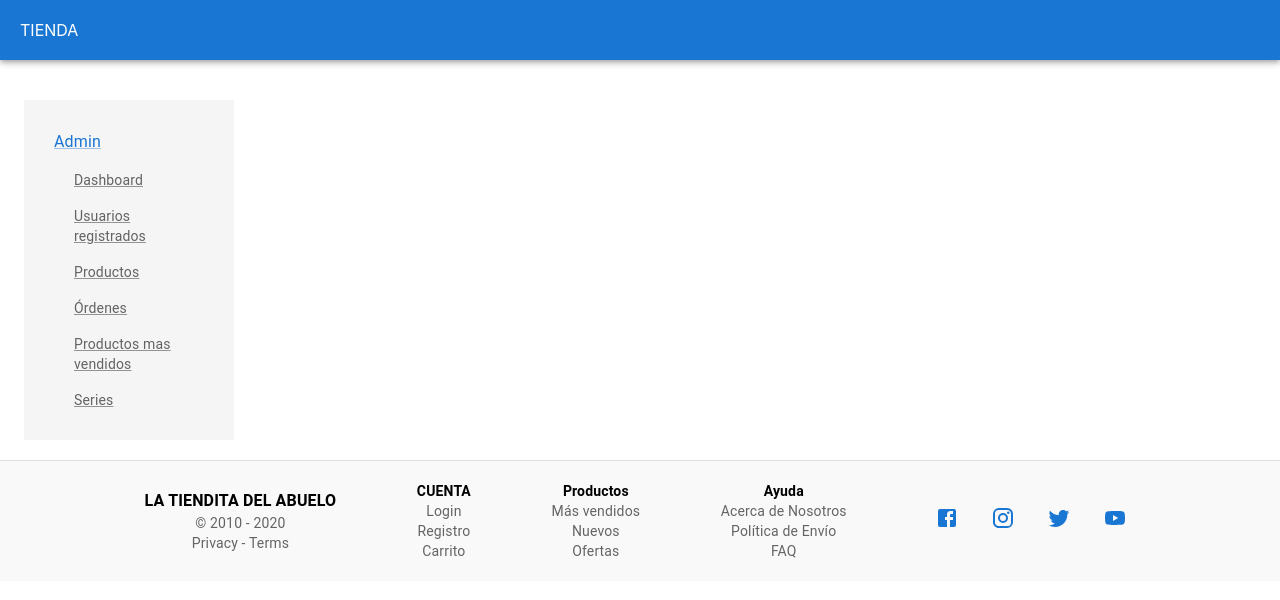
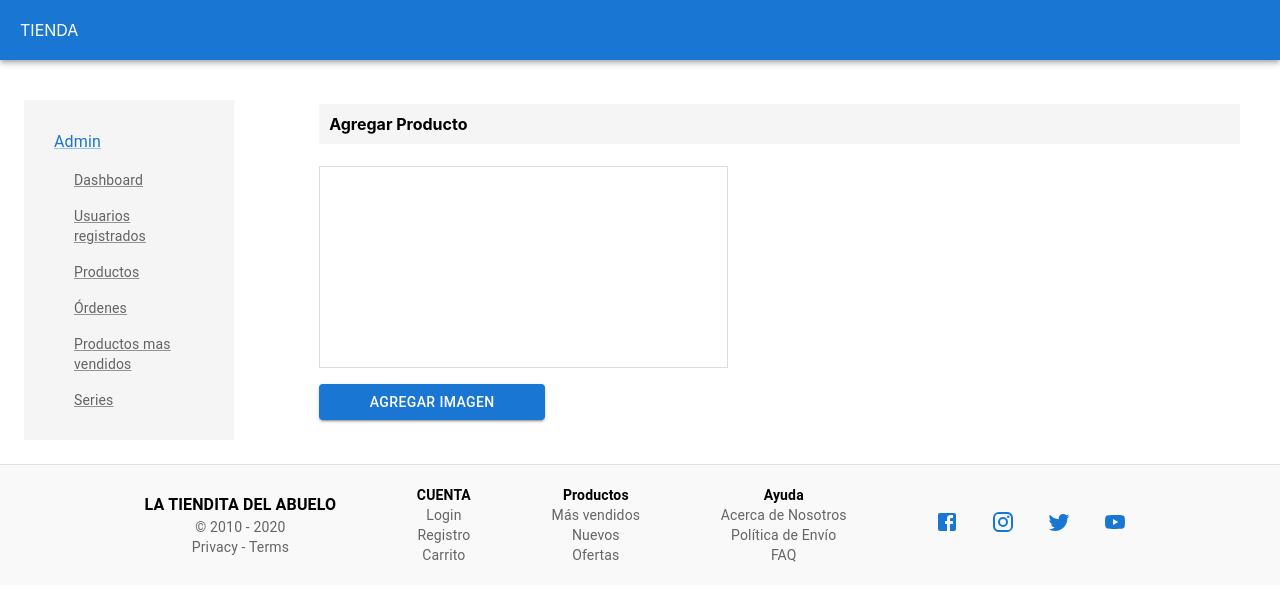
Before and after one commit to imwaltdiaz/tienda-online, a React (Create React App) app: page /agregarproducto in a window 1280 px wide. Shown: the top 600 px of the page. Built offline with nearby package versions, Linux system fonts and the light colour scheme.

Commit message:
segunda prueba grid, se procede flexbox

```diff
--- a/src/components/admin/AdminMain.js
+++ b/src/components/admin/AdminMain.js
@@ -26,7 +26,7 @@ export default function AdminMain() {
           <Route path="/dashboard" element={<Dashboard />} />
           <Route path="/productos" element={<Productos />} />
           <Route path="/agregar" element={<Agregar/>} />
-          <Route path="/agregarprodudcto" element={<AgregarProducto/>} />
+          <Route path="/agregarproducto" element={<AgregarProducto/>} />
 
           </Routes>
         </BrowserRouter>
--- a/src/components/admin/Agregar.js
+++ b/src/components/admin/Agregar.js
@@ -51,7 +51,7 @@ const Agregar = () => {
   };
 
   return (
-    <Box sx={{ p: 3, width: "85vw" , pr:5}}>
+    <Box sx={{ p: 3, width: "85vw", pr: 5 }}>
       <Typography variant="h4" component="h1" gutterBottom>
         Agregar Producto
       </Typography>
@@ -64,19 +64,19 @@ const Agregar = () => {
                   <Grid item xs={12} md={6}>
                     <Box
                       sx={{
-                        display: 'flex',
-                        flexDirection: 'column',
-                        alignItems: 'center',
+                        display: "flex",
+                        flexDirection: "column",
+                        alignItems: "center",
                       }}
                     >
                       <Box
                         sx={{
-                          width: '100%',
+                          width: "100%",
                           height: 200,
-                          border: '1px solid #ddd',
-                          display: 'flex',
-                          justifyContent: 'center',
-                          alignItems: 'center',
+                          border: "1px solid #ddd",
+                          display: "flex",
+                          justifyContent: "center",
+                          alignItems: "center",
                           mb: 2,
                         }}
                       >
@@ -84,7 +84,7 @@ const Agregar = () => {
                           <img
                             src={imagenPreview}
                             alt="Vista previa"
-                            style={{ maxWidth: '100%', maxHeight: '100%' }}
+                            style={{ maxWidth: "100%", maxHeight: "100%" }}
                           />
                         ) : (
                           <Typography color="textSecondary">
@@ -92,11 +92,7 @@ const Agregar = () => {
                           </Typography>
                         )}
                       </Box>
-                      <Button
-                        variant="contained"
-                        component="label"
-                        fullWidth
-                      >
+                      <Button variant="contained" component="label" fullWidth>
                         Agregar Imagen
                         <input
                           type="file"
@@ -129,8 +125,6 @@ const Agregar = () => {
                       value={descripcion}
                       onChange={(e) => setDescripcion(e.target.value)}
                     />
-                    {/* aqui va otro grid */}
-
                     <Typography variant="p" gutterBottom>
                       Características
                     </Typography>
@@ -143,6 +137,8 @@ const Agregar = () => {
                       value={caracteristicas}
                       onChange={(e) => setCaracteristicas(e.target.value)}
                     />
+                    {/* aqui va otro grid */}
+                    <Grid item xs={3}>
                       <Typography variant="p" gutterBottom>
                         Marca
                       </Typography>
@@ -153,6 +149,8 @@ const Agregar = () => {
                         value={marca}
                         onChange={(e) => setMarca(e.target.value)}
                       />
+                    </Grid>
+                    <Grid item xs={3}>
                       <Typography variant="p" gutterBottom>
                         Serie
                       </Typography>
@@ -163,6 +161,8 @@ const Agregar = () => {
                         value={serie}
                         onChange={(e) => setSerie(e.target.value)}
                       />
+                    </Grid>
+                    <Grid item xs={3}>
                       <Typography variant="p" gutterBottom>
                         Precio
                       </Typography>
@@ -173,8 +173,10 @@ const Agregar = () => {
                         type="number"
                         value={precio}
                         onChange={(e) => setPrecio(e.target.value)}
-                      InputProps={{ startAdornment: 'S/' }}
+                        InputProps={{ startAdornment: "S/" }}
                       />
+                    </Grid>
+
                     <Typography variant="p" gutterBottom>
                       Stock
                     </Typography>
@@ -200,7 +202,12 @@ const Agregar = () => {
                 </Grid>
               </CardContent>
               <CardActions>
-                <Button type="submit" variant="contained" color="primary" fullWidth>
+                <Button
+                  type="submit"
+                  variant="contained"
+                  color="primary"
+                  fullWidth
+                >
                   Guardar
                 </Button>
               </CardActions>
--- /dev/null
+++ b/src/components/admin/AgregarProducto.js
@@ -0,0 +1,80 @@
+import React, { useState } from "react";
+import {
+  Box,
+  Button,
+  TextField,
+  Typography,
+  Grid,
+  Card,
+  CardContent,
+  CardActions,
+} from "@mui/material";
+import { styled } from "@mui/material/styles";
+import Paper from "@mui/material/Paper";
+
+export default function AgregarProducto() {
+  const Item = styled(Paper)(({ theme }) => ({
+    backgroundColor: theme.palette.mode === "dark" ? "#1A2027" : "#fff",
+    ...theme.typography.body2,
+    padding: theme.spacing(1),
+    textAlign: "center",
+    color: theme.palette.text.secondary,
+  }));
+
+  return (
+    <>
+      <Box sx={{ p: 3, width: "85vw", pr: 5 }}>
+        <Typography
+          variant="span"
+          component="p"
+          gutterBottom
+          sx={{
+            backgroundColor: "#f5f5f5",
+            padding: "10px",
+            fontWeight: "bold",
+          }}
+        >
+          Agregar Producto
+        </Typography>
+        <form>
+          <Grid container spacing={2}
+            sx = {
+              {
+                mt: '5px',
+              }
+            }>
+            <Grid item xs={6}>
+              <Box
+                sx={{
+                  width: "90%",
+                  height: 200,
+                  border: "1px solid #ddd",
+                  display: "flex",
+                  justifyContent: "center",
+                  alignItems: "center",
+                  mb: 2,
+                }}
+              ></Box>
+              <Button
+                variant="contained"
+                component="label"
+                fullWidth
+                sx={{
+                  maxWidth: "50%",
+                }}
+              >
+                Agregar Imagen
+                <input
+                  type="file"
+                  hidden
+                  //añadele maximo de tamaño
+                />
+              </Button>
+            </Grid>
+            <Grid item xs={6}></Grid>
+          </Grid>
+        </form>
+      </Box>
+    </>
+  );
+}
```
Lines whose indentation alone changed are shown as unchanged.
